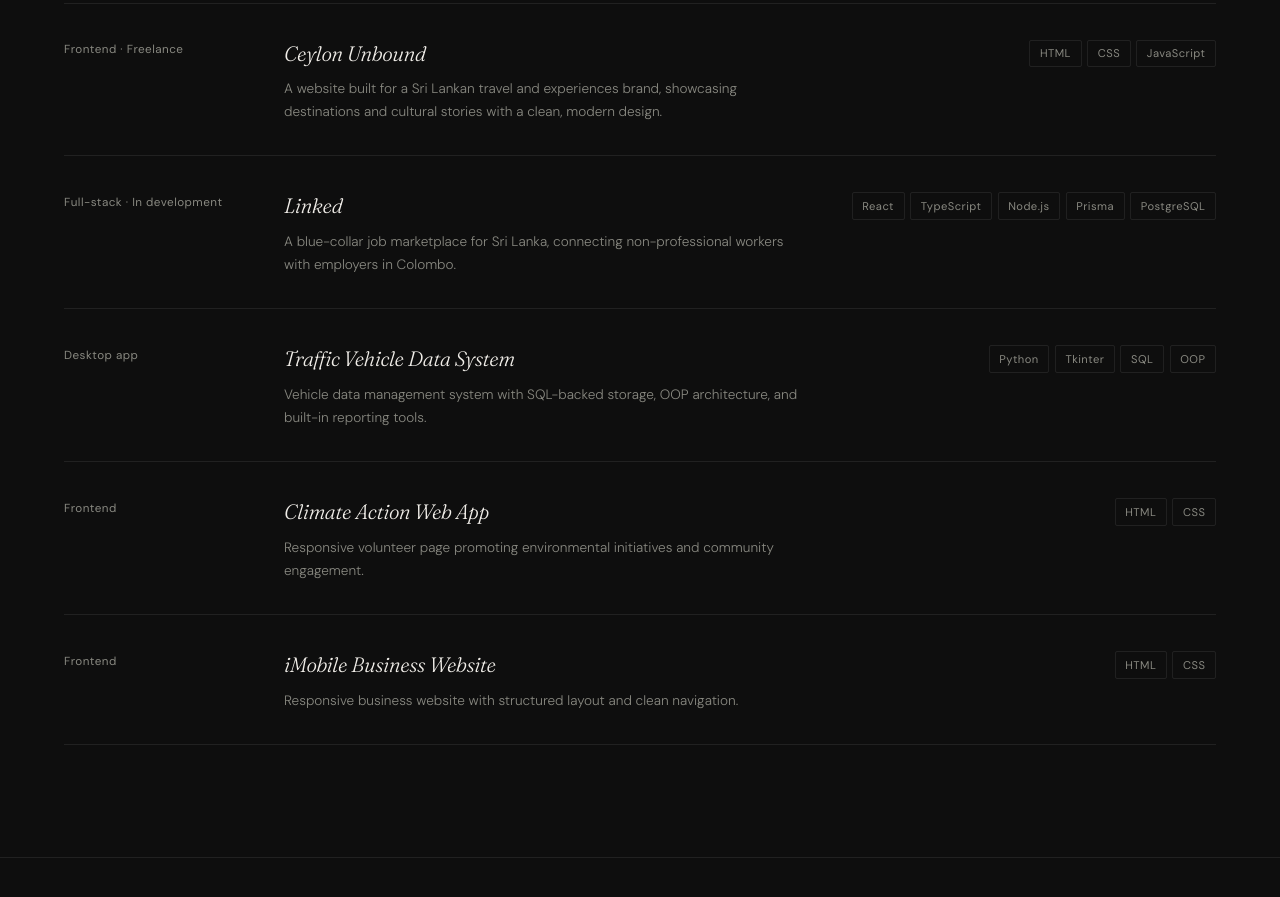
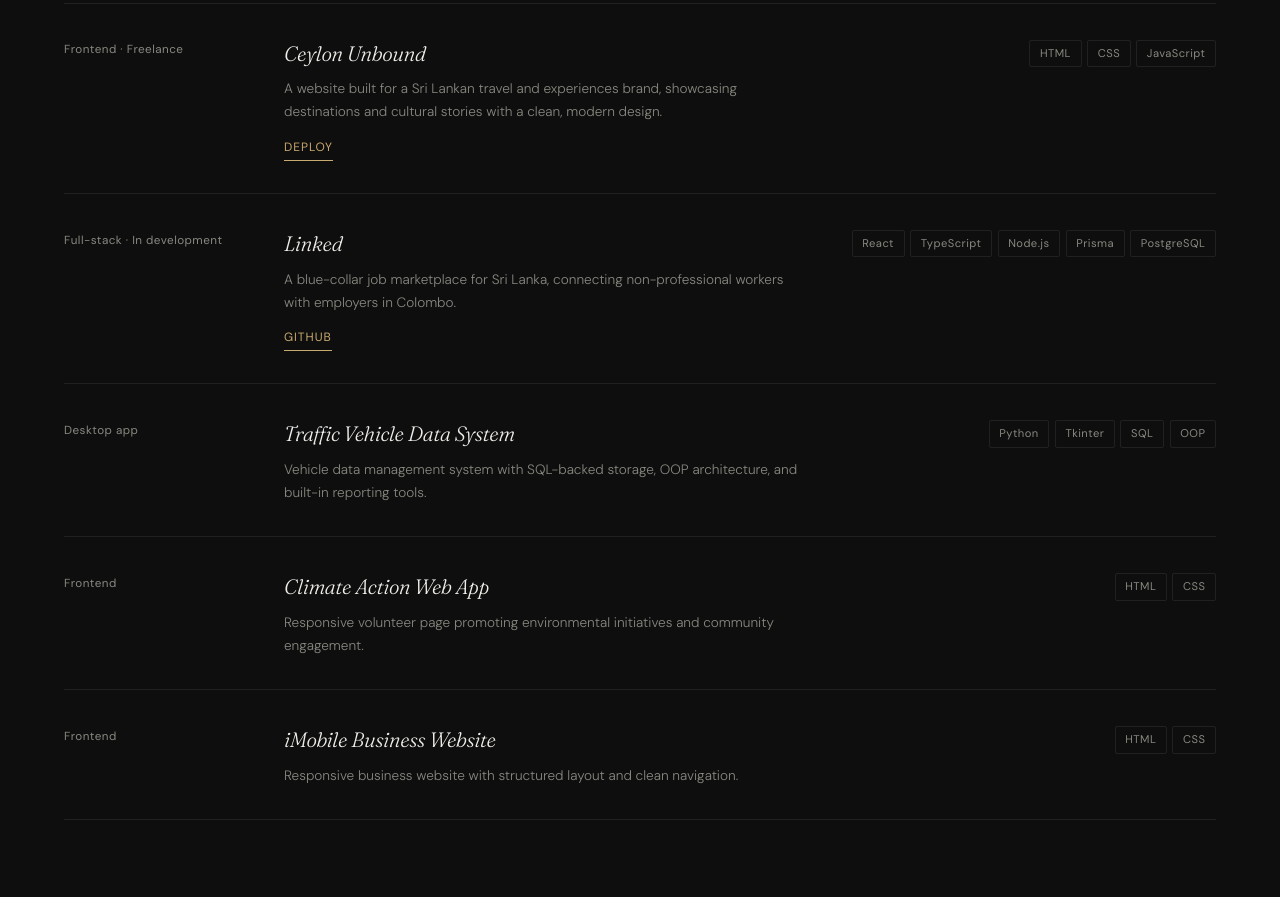
Before and after one commit to Amaya-18/my-portfolio, a React (Create React App) app: page / in a window 1280 px wide. Shown: the part 2820-3717 px from the top of the page. Built offline with nearby package versions, Linux system fonts and the light colour scheme.

Commit message:
updated projects

```diff
--- a/src/Components/Projects.js
+++ b/src/Components/Projects.js
@@ -14,8 +14,8 @@ const projects = [
     desc: 'A Playwright-based QA automation tool that detects Sinhala/Tamil UI localization bugs using DOM injection and pixel-diff comparison. Validated against a live production site (Ceylon Unbound), producing a real bug report.',
     tags: ['Playwright', 'JavaScript', 'Node.js'],
     links: [
-      { label: 'GitHub', href: 'https://github.com/Amaya-18' },
-      { label: 'Report', href: 'https://example.com/akshara-lens' },
+      { label: 'GitHub', href: 'https://github.com/Amaya-18/AksharaLens' },
+      { label: 'Report', href: 'https://github.com/Amaya-18/AksharaLens' },
     ],
   },
   {
@@ -24,8 +24,8 @@ const projects = [
     desc: 'A full-stack security scanner that audits Spring Boot pom.xml files for known CVEs via the OSV.dev API and flags common Spring Boot misconfigurations. Features a React + Vite dashboard with a radial risk-score gauge, fully containerized with Docker.',
     tags: ['Spring Boot', 'Java', 'React', 'Vite', 'Docker'],
     links: [
-      { label: 'GitHub', href: 'https://github.com/Amaya-18' },
-      { label: 'Demo', href: 'https://example.com/bootshield' },
+      { label: 'GitHub', href: 'https://github.com/Amaya-18/BootShield' },
+      { label: 'Demo', href: 'https://github.com/Amaya-18/BootShield' },
     ],
   },
   {
@@ -33,14 +33,14 @@ const projects = [
     meta: 'Frontend · Freelance',
     desc: 'A website built for a Sri Lankan travel and experiences brand, showcasing destinations and cultural stories with a clean, modern design.',
     tags: ['HTML', 'CSS', 'JavaScript'],
-    links: [],
+    links: [{ label: 'Deploy', href: 'https://ceylon-zeta.vercel.app/' }],
   },
   {
     name: 'Linked',
     meta: 'Full-stack · In development',
     desc: 'A blue-collar job marketplace for Sri Lanka, connecting non-professional workers with employers in Colombo.',
     tags: ['React', 'TypeScript', 'Node.js', 'Prisma', 'PostgreSQL'],
-    links: [],
+    links: [{ label: 'GitHub', href: 'https://github.com/Amaya-18/WorkLink' }],
   },
   {
     name: 'Traffic Vehicle Data System',
```
